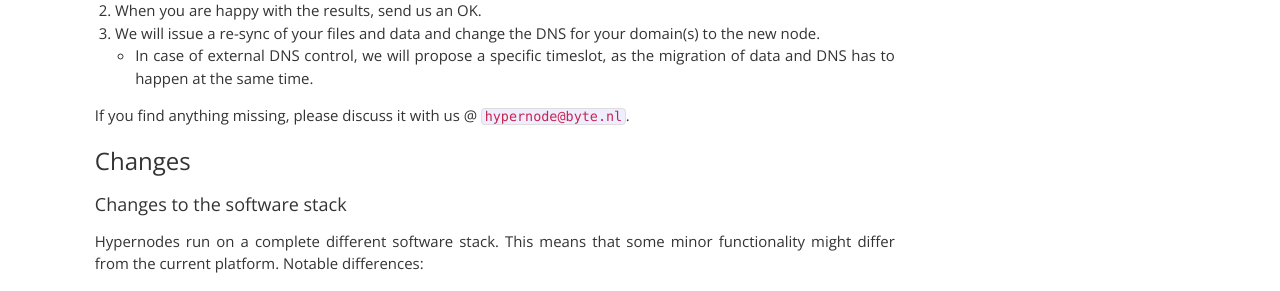
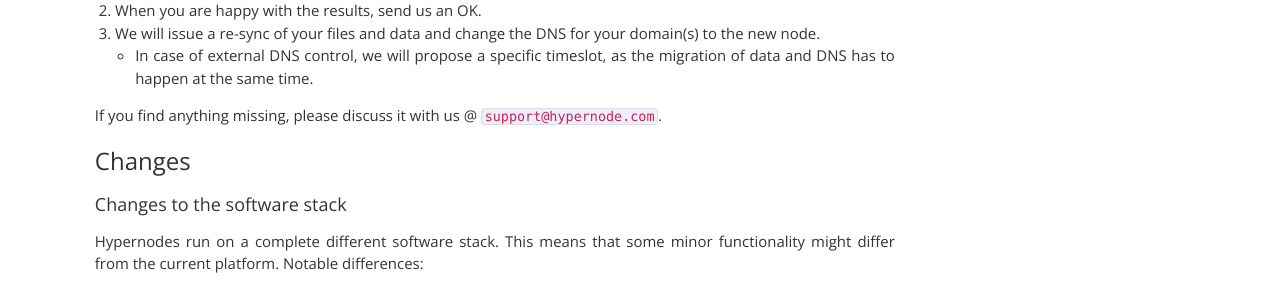
Before and after one commit to damnlie/hypernode.github.io, a Jekyll site: the page built from _posts/2014-02-13-preview-instructions.md, in a window 1280 px wide and 900 px high, scrolled down 402 px. Shown: the part 151-442 px from the top of the window. Built offline with Jekyll 4.4.1, drawn with Linux system fonts in a browser that asks for light colours; nearby versions of some CDN libraries; Markdown is read by kramdown in place of the engine named in the settings; a script that is not in the unit is left out.

Commit message:
Move hypernode@byte.nl to support@hypernode.com

```diff
--- a/_posts/2014-02-13-preview-instructions.md
+++ b/_posts/2014-02-13-preview-instructions.md
@@ -21,7 +21,7 @@ After [copying your site to Hypernode]({% post_url 2014-05-01-getting-started %}
 1. We will issue a re-sync of your files and data and change the DNS for your domain(s) to the new node.
     * In case of external DNS control, we will propose a specific timeslot, as the migration of data and DNS has to happen at the same time.
 
-If you find anything missing, please discuss it with us @ `hypernode@byte.nl`.
+If you find anything missing, please discuss it with us @ `support@hypernode.com`.
 
 ### Changes
 
```
